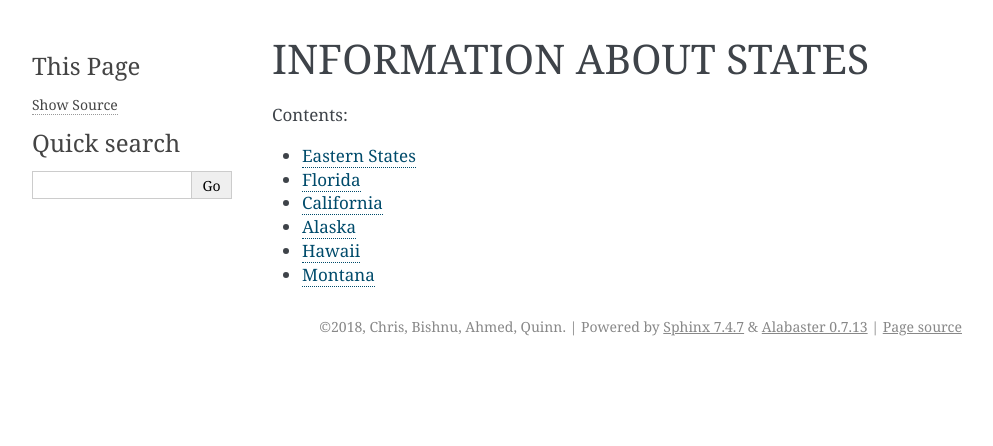
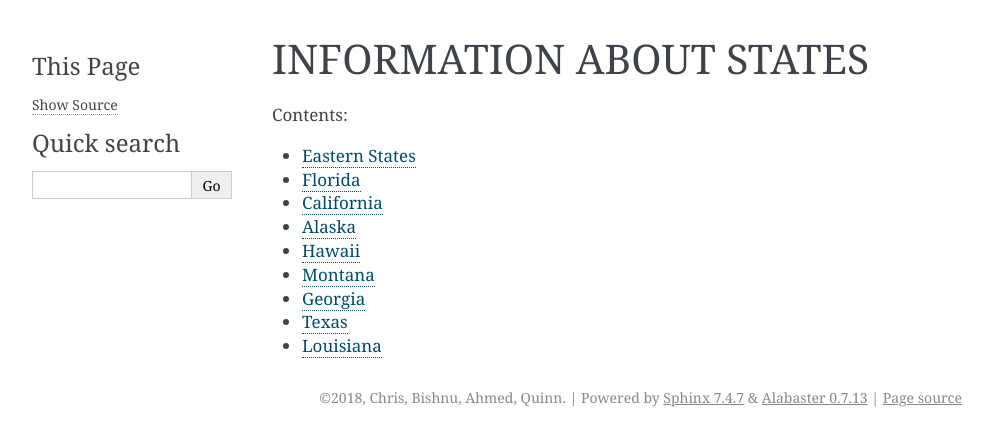
Before and after one commit to cjshima2022/info-us-state, a Sphinx documentation site: the page built from source/index.rst, in a window 1280 px wide. Shown: the top 446 px of the page, without its empty margins (148-1141 px from the left). Built offline with Sphinx 7.4.7, drawn with Linux system fonts in a browser that asks for light colours.

Commit message:
states added

```diff
--- a/source/index.rst
+++ b/source/index.rst
@@ -12,3 +12,6 @@ INFORMATION ABOUT STATES
    alaska/alaska
    hawaii/hawaii
    montana/montana
+   georgia/georgia
+   texas/texas
+   louisiana/louisiana
```
